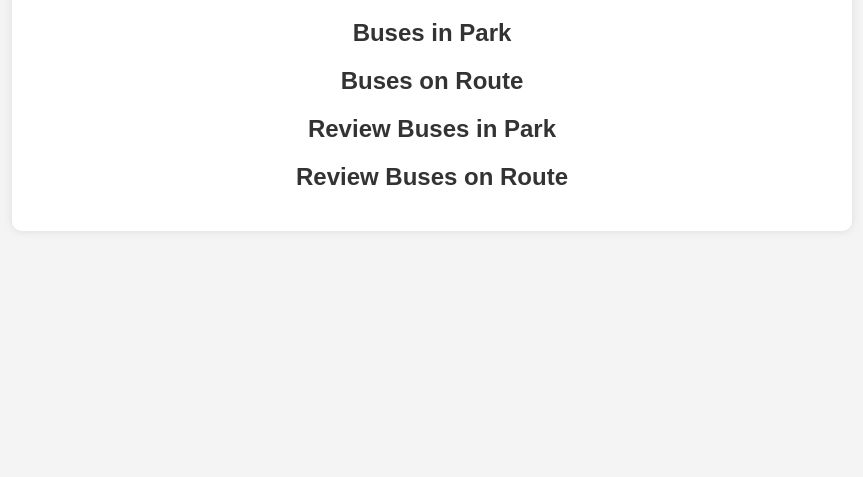
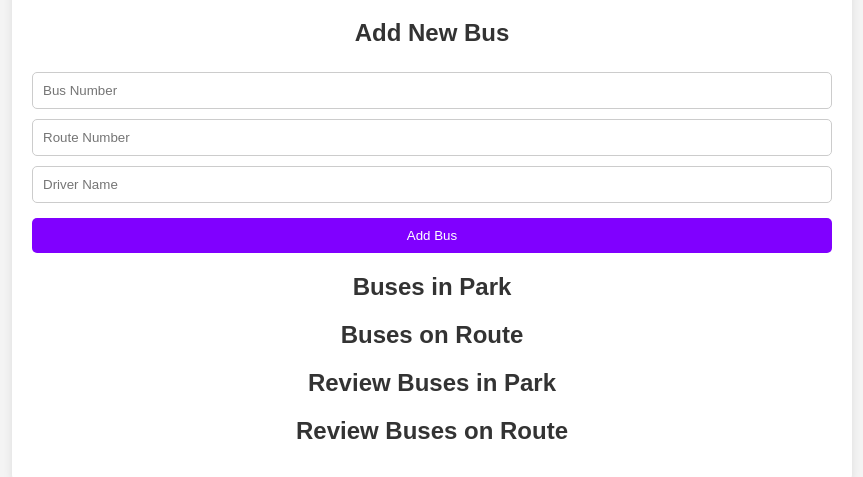
Before and after one commit to Ostap787/Cursed, a plain HTML site: page index.html in a window 1280 px wide. Shown: the part 101-578 px from the top of the page, without its empty margins (208-1071 px from the left). Drawn offline with Linux system fonts and the light colour scheme; no server answers.

Commit message:
Update index.html

```diff
--- a/index.html
+++ b/index.html
@@ -58,11 +58,39 @@
         .bus-info {
             line-height: 1.5;
         }
+        .form-section {
+            margin-bottom: 20px;
+        }
+        .form-section input {
+            padding: 10px;
+            margin: 5px 0;
+            width: calc(100% - 22px);
+            border-radius: 5px;
+            border: 1px solid #ccc;
+        }
+        .form-section button {
+            padding: 10px;
+            width: 100%;
+            border: none;
+            border-radius: 5px;
+            cursor: pointer;
+            background-color: #8000ff;
+            color: #fff;
+            margin-top: 10px;
+        }
     </style>
 </head>
 <body>
     <div class="container">
         <h1>Bus Park Management</h1>
+
+        <div class="form-section">
+            <h2>Add New Bus</h2>
+            <input type="text" id="busNumber" placeholder="Bus Number">
+            <input type="text" id="routeNumber" placeholder="Route Number">
+            <input type="text" id="driverName" placeholder="Driver Name">
+            <button onclick="addBus()">Add Bus</button>
+        </div>
 
         <div class="list-section">
             <h2>Buses in Park</h2>
@@ -152,6 +180,30 @@
             });
         }
 
+        function addBus() {
+            const busNumber = document.getElementById('busNumber').value;
+            const routeNumber = document.getElementById('routeNumber').value;
+            const driverName = document.getElementById('driverName').value;
+
+            const newBus = {
+                busNumber,
+                routeNumber,
+                driverName
+            };
+
+            fetch('https://bus--park.azurewebsites.net/api/buses', {
+                method: 'POST',
+                headers: {
+                    'Content-Type': 'application/json'
+                },
+                body: JSON.stringify(newBus)
+            })
+            .then(response => response.json())
+            .then(() => {
+                fetchBuses();
+            });
+        }
+
         function toggleRoute(id, inPark) {
             fetch(`https://bus--park.azurewebsites.net/api/buses/${inPark ? 'moveToRoute' : 'moveToPark'}/${id}`, { method: 'POST' })
                 .then(() => fetchBuses());
```
